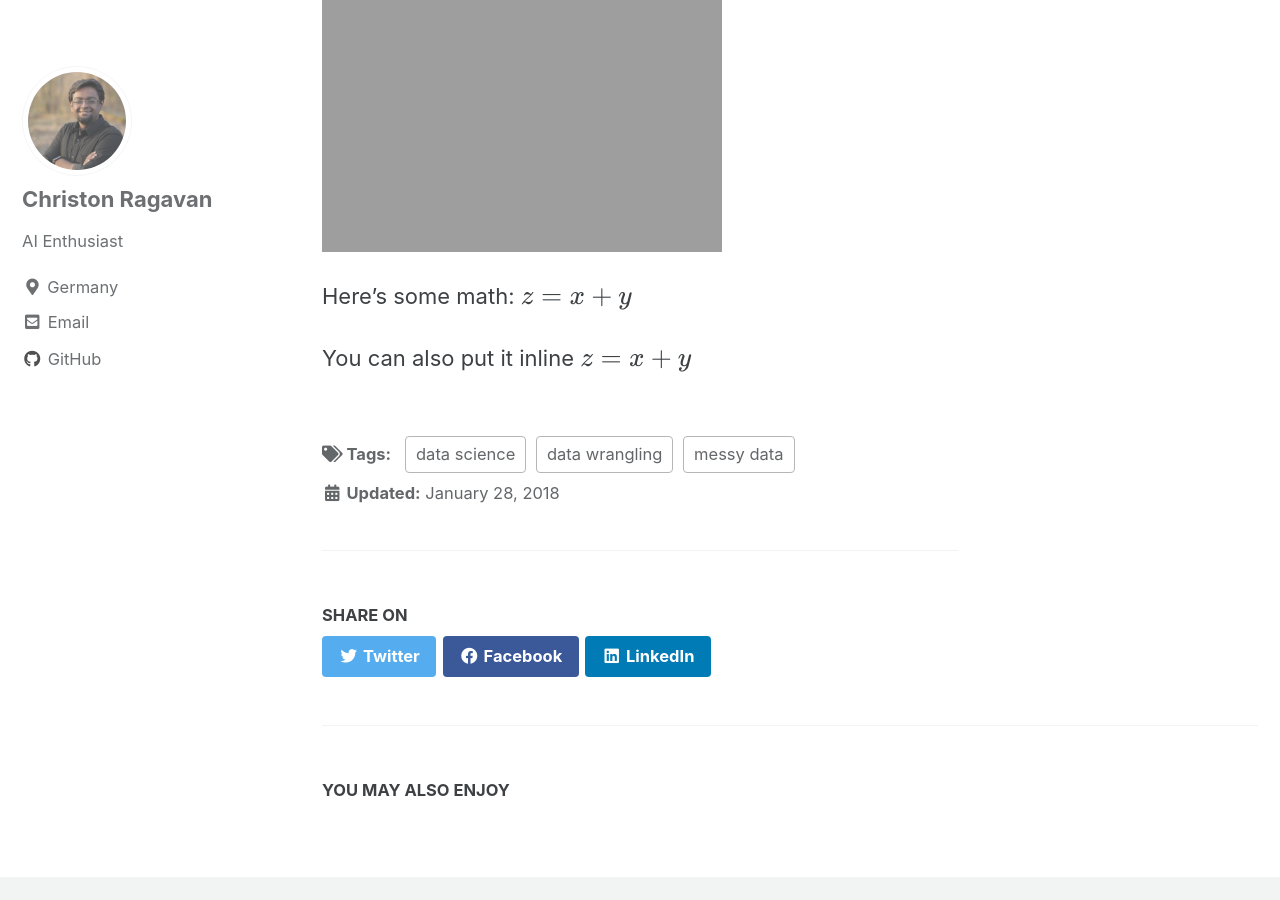
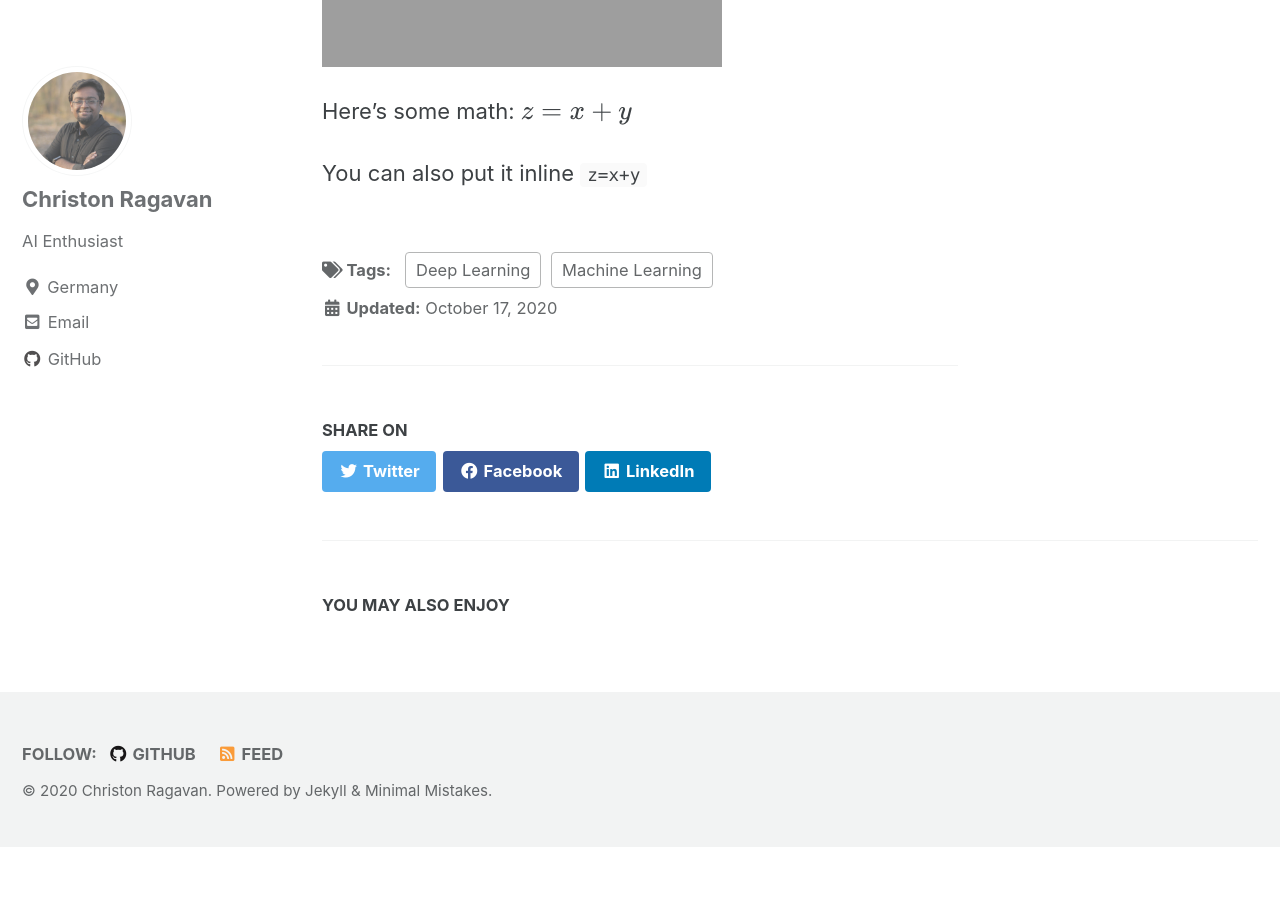
Before and after one commit to Christon-Ragavan/christon.github.io, a Jekyll site: the page built from _posts/2020-10-17-DemoPage.md, in a window 1280 px wide and 900 px high, scrolled down 2202 px. Built offline with Jekyll 4.4.1, drawn with Linux system fonts in a browser that asks for light colours; cached includes are drawn as plain includes; formulas are drawn with MathJax 3; after the commit the page ends 3049 px from its top, so only the background shows below that; some of the changed text lies outside the part shown.

Commit message:
update02

```diff
--- a/_posts/2020-10-17-DemoPage.md
+++ b/_posts/2020-10-17-DemoPage.md
@@ -1,8 +1,8 @@
 ---
 title: "Demo Testing page"
-date: 2018-01-28
-tags: [data wrangling, data science, messy data]
-excerpt: "Data Wrangling, Data Science, Messy Data"
+date: 2020-10-17
+tags: [Deep Learning, Machine Learning]
+excerpt: "Deep Learning, Machine Learning"
 mathjax: "true"
 ---
 
@@ -51,4 +47,4 @@ Here's another image using Kramdown:
 Here's some math:
 $$z=x+y$$
 
-You can also put it inline $$z=x+y$$
+You can also put it inline `z=x+y`
```
Also changed, not shown: other parts of _posts/2020-10-17-DemoPage.md (+0 -4 lines).
